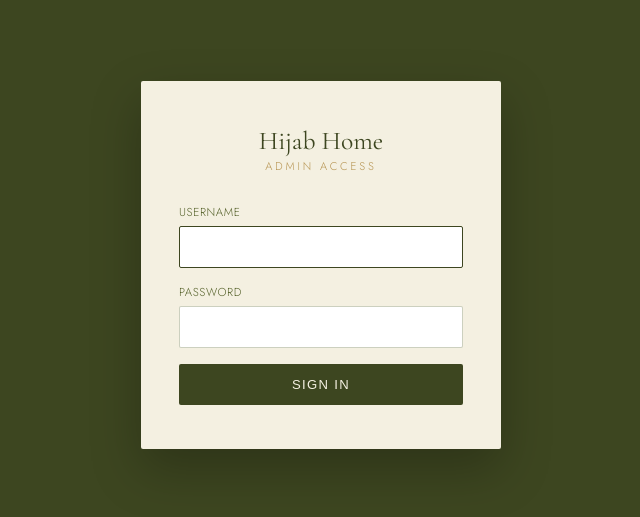
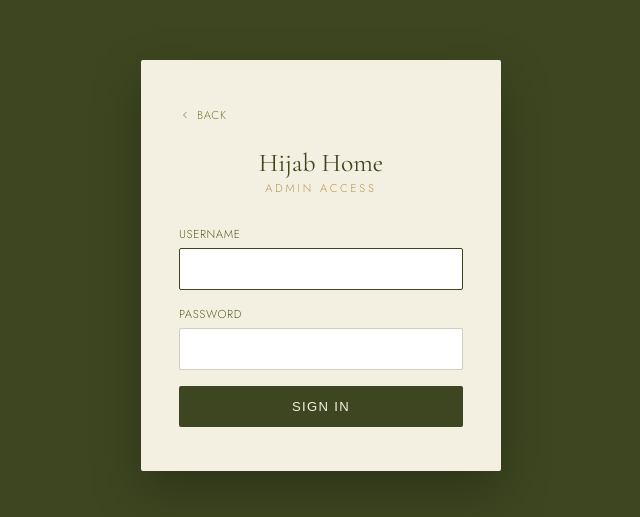
Before and after one commit to hassan-rahhal/Hijab, a React (Vite) app: page /portal-x7k9-login in a window 1280 px wide. Shown: the part 135-652 px from the top of the page, without its empty margins (319-959 px from the left). Built offline with nearby package versions, Linux system fonts and the light colour scheme.

Commit message:
Adding back button

```diff
--- a/src/AdminLogin.css
+++ b/src/AdminLogin.css
@@ -14,7 +14,24 @@
   width: 100%;
   max-width: 360px;
   box-shadow: 0 20px 50px rgba(0,0,0,0.25);
+  position: relative;
 }
+
+.admin-back-link {
+  display: inline-flex;
+  align-items: center;
+  gap: 6px;
+  font-size: 0.72rem;
+  letter-spacing: 0.06em;
+  text-transform: uppercase;
+  color: #74813f;
+  text-decoration: none;
+  margin-bottom: 24px;
+  transition: color 0.2s ease;
+}
+.admin-back-link svg { width: 12px; height: 12px; stroke: currentColor; transition: transform 0.2s ease; }
+.admin-back-link:hover { color: #3d4620; }
+.admin-back-link:hover svg { transform: translateX(-3px); }
 
 .admin-login-brand {
   font-size: 1.6rem;
--- a/src/AdminLogin.jsx
+++ b/src/AdminLogin.jsx
@@ -1,5 +1,5 @@
 import { useState } from 'react';
-import { useNavigate } from 'react-router-dom';
+import { useNavigate, Link } from 'react-router-dom';
 import { API_BASE } from './lib/session.js';
 import { setAdminToken, isAdminLoggedIn } from './lib/adminSession.js';
 import './AdminLogin.css';
@@ -40,6 +40,11 @@ function AdminLogin() {
   return (
     <div className="admin-login-page">
       <form className="admin-login-box" onSubmit={handleSubmit}>
+        <Link to="/" className="admin-back-link">
+          <svg viewBox="0 0 24 24" fill="none" strokeWidth="1.6"><path d="M15 18l-6-6 6-6" /></svg>
+          Back
+        </Link>
+
         <div className="admin-login-brand serif">Hijab Home</div>
         <div className="admin-login-sub">Admin Access</div>
 
```
